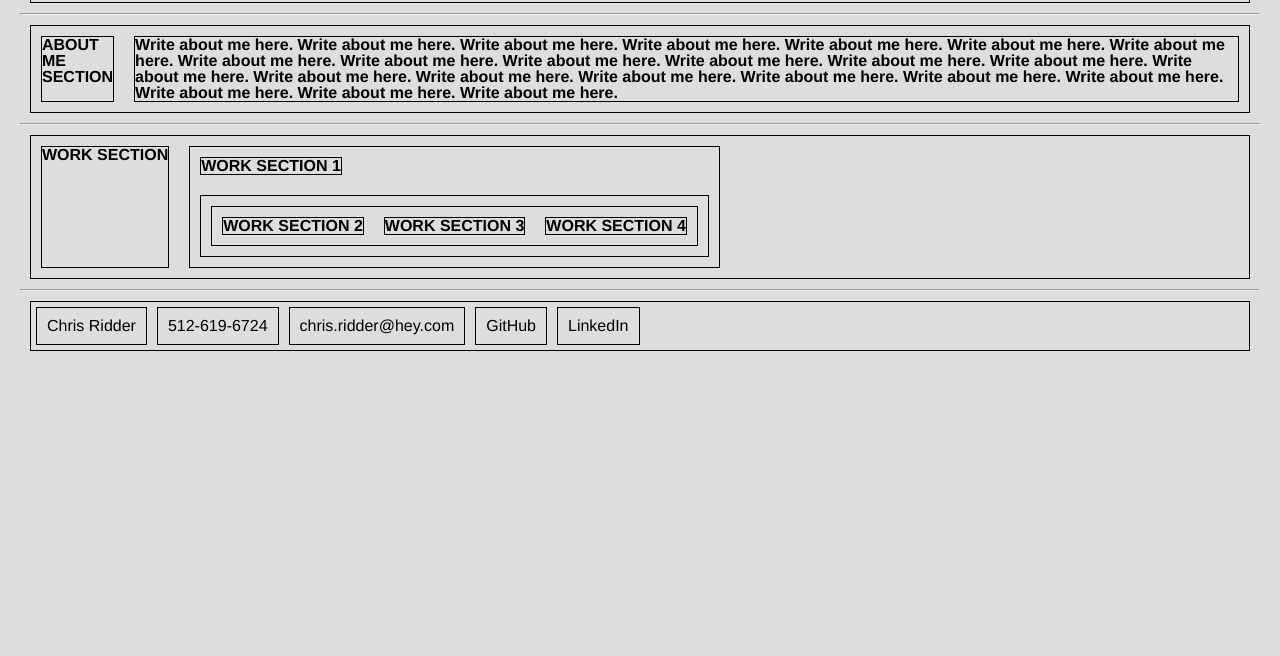
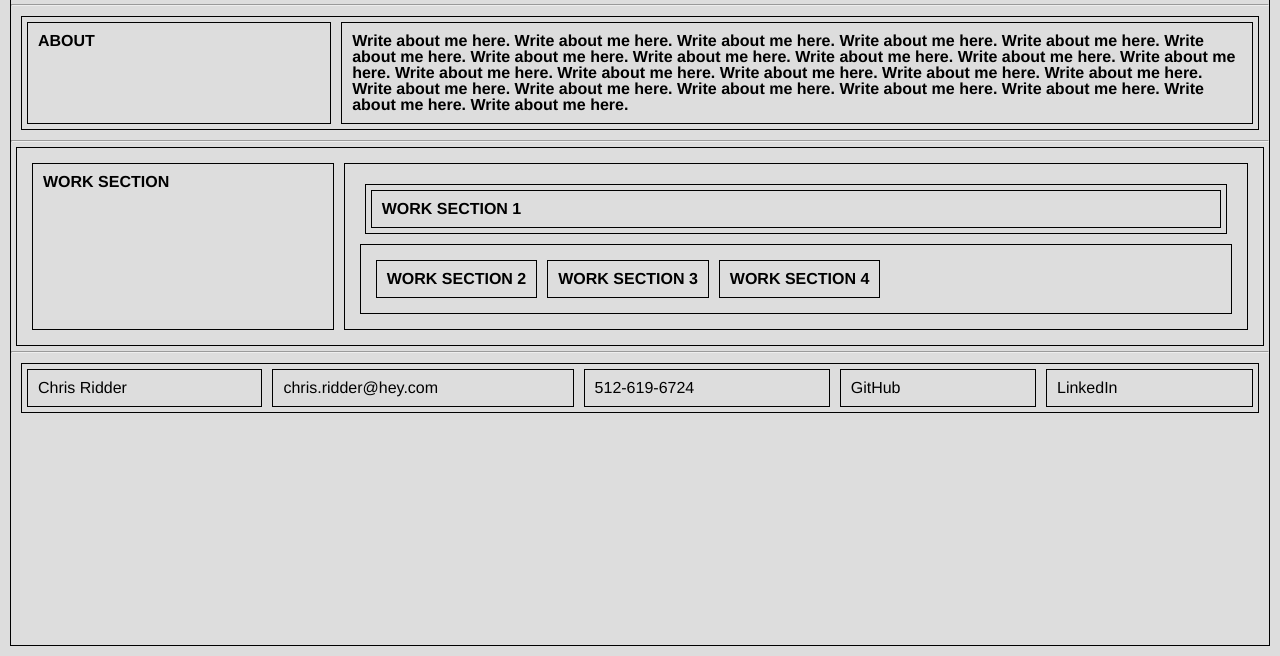
Before and after one commit to cridder/002-Challenge-Advanced-CSS-Challenge_Professional-Portfolio, a plain HTML site: page index.html in a window 1280 px wide. Shown: the part 164-820 px from the top of the page. Drawn offline with Linux system fonts and the light colour scheme.

Commit message:
almost got it

```diff
--- a/assets/css/style.css
+++ b/assets/css/style.css
@@ -2,8 +2,6 @@
   --colorbackground: rgba(0, 0, 0, 0.132);
 }
 
-/* --------------------------------- */
-/* BODY */
 body {
   font-family: Helvetica, Arial, sans-serif;
   background-color: var(--colorbackground);
@@ -13,10 +11,13 @@ body {
 .fb-column {
   display: flex;
   flex-direction: column;
+  margin: 10px;
+  border: 1px solid black;
 }
 
 .fb-flex {
   display: flex;
+  flex-direction: row;
   margin: 10px;
   border: 1px solid black;
 }
@@ -26,94 +27,42 @@ body {
   flex-direction: column;
 }
 
-.fb-flex-item {
+.fb-flex-item-100 {
   display: flex;
-  align-self: flex-end;
   margin: 5px;
   border: 1px solid black;
   padding: 10px;
 }
 
-
-
-
-
-/* --------------------------------- */
-/* HEADER */
-
-
-/* --------------------------------- */
-/* MAIN */
-
-.flex-box-main {
+.fb-flex-item {
   display: flex;
-  align-self: flex-end;
-}
-
-/* --------------------------------- */
-/* SECTION */
-.flex-box-section1-container {
-  display: flex;
-}
-
-.flex-box-section2-container {
-  display: flex;
-}
-
-.flex-box-section3-container {
-  display: flex;
-}
-
-.flex-box-section4-container {
-  display: flex;
-}
-
-.flex-box-section2-container {
-  display: flex;
-}
-
-/* --------------------------------- */
-/* FOOTER */
-.flex-box-footer-container {
-  display: flex;
-}
-
-.flex-box-footer {
-  display: flex;
-  align-self: flex-end;
+  flex-grow: 1;
   margin: 5px;
   border: 1px solid black;
   padding: 10px;
 }
 
-/* --------------------------------- */
-
-.flex-box-image-container{
-  margin: 10px;
-  width: 100%;
-  height: 100px;
-  text-align: right;
-  vertical-align: baseline;
-  background-color: red
-
+.fb-flex-item-25 {
+width: 25%;
+margin: 5px;
+border: 1px solid black;
+padding: 10px;
 }
-
-text-bottom-right {
-  /* position: absolute; */
-  text-align: right;
-  vertical-align: bottom;
+.fb-flex-item-75 {
+width: 75%;
+margin: 5px;
+border: 1px solid black;
+padding: 10px;
 }
-
-.flex-box-section {
-  margin: 10px;
-  border: 1px solid black;
-
+.fb-flex-item-33 {
+width: 33.33333333%;
+margin: 5px;
+border: 1px solid black;
+padding: 10px;
 }
-
 
 @media screen and (max-width: 768px) {
   /* Use flex-direction to stack the navbar, sidebar, and body */
-  .fb-flex,
-  nav {
+  .fb-flex {
     flex-direction: column;
   }
--- a/index.html
+++ b/index.html
@@ -12,11 +12,11 @@
 
     <header class="fb-flex">
 
-        <div class="fb-flex-item">
+        <div class="fb-flex-item-100">
             <a href="https://placeholder.com"><img src="https://via.placeholder.com/100.png/000000/FFFFFF?text=HeaderPhoto"></a>
         </div>
         <div class="fb-flex-item">
-            <p>Chris Ridder</p>
+            <h3>Chris Ridder</h3>
         </div>
         <div class="fb-flex-item">
             <a>About Me</a>
@@ -33,63 +33,59 @@
     </header>
 
     <main class="fb-main-container">
-        <!-- <section class="flex-box-image-container">
-            <div>
-                <p>Developer</p>
-            </div>
-        </section> -->
+
     <hr>
         <section class="fb-flex">
-            <div class="flex-box-section1-1 flex-box-section">
-                <h2>ABOUT ME SECTION</h2>
+            <div class="fb-flex-item-25">
+                <h2>ABOUT</h2>
             </div>
-            <div class="flex-box-section1-2 flex-box-section">
+            <div class="fb-flex-item-75">
                 <h6>Write about me here.  Write about me here.  Write about me here.  Write about me here.  Write about me here.  Write about me here.  Write about me here.  Write about me here.  Write about me here.  Write about me here.  Write about me here.  Write about me here.  Write about me here.  Write about me here.  Write about me here.  Write about me here.  Write about me here.  Write about me here.  Write about me here.  Write about me here.  Write about me here.  Write about me here.  Write about me here.</h6>
             </div>
         </section>
         <hr>
-        <section class="fb-flex">
-            <div class="flex-box-section2-1 flex-box-section">
+        <section class="fb-flex-item">
+            <div class="fb-flex-item-25">
                 <h2>WORK SECTION</h2>
             </div>
-            <div class="flex-box-section3-2 flex-box-section">
-                <section class="flex-box-section3-container">
-                    <div class="flex-box-section3-1 flex-box-section">
+            <div class="fb-flex-item-75">
+                <section class="fb-flex">
+                    <div class="fb-flex-item">
                         <h2>WORK SECTION 1</h2>
                     </div>
                 </section>
-                <div class="fb-flex">
-                    <section class="fb-flex">
-                        <div class="flex-box-section4-1 flex-box-section">
+                <!-- <div class="fb-flex-item"> -->
+                    <section class="fb-flex-item-100">
+                        <div class="fb-flex-item-100">
                             <h2>WORK SECTION 2 </h2>
                         </div>
-                        <div class="flex-box-section4-2 flex-box-section">
+                        <div class="fb-flex-item-100">
                             <h2>WORK SECTION 3</h2>
                         </div>
-                        <div class="flex-box-section4-3 flex-box-section">
+                        <div class="fb-flex-item-100">
                             <h2>WORK SECTION 4</h2>
                         </div>
                     </section>
-                </div>
+                <!-- </div> -->
             </div>
         </section>
     </main>
     <hr>
 
     <footer class="fb-flex">
-        <div class="flex-box-footer-1 flex-box-footer">
+        <div class="fb-flex-item">
             <p>Chris Ridder</p>
         </div>
-        <div class="flex-box-footer-2 flex-box-footer">
+        <div class="fb-flex-item">
+            <a>chris.ridder@hey.com</a>
+        </div>
+        <div class="fb-flex-item">
             <a>512-619-6724</a>
         </div>
-        <div class="flex-box-footer-3 flex-box-footer">
-            <a>chris.ridder@hey.com</a>
-        </div>
-        <div class="flex-box-footer-4 flex-box-footer">
+        <div class="fb-flex-item">
             <a>GitHub</a>
         </div>
-        <div class="flex-box-footer-5 flex-box-footer">
+        <div class="fb-flex-item">
             <a>LinkedIn</a>
         </div>
     </footer>
```
